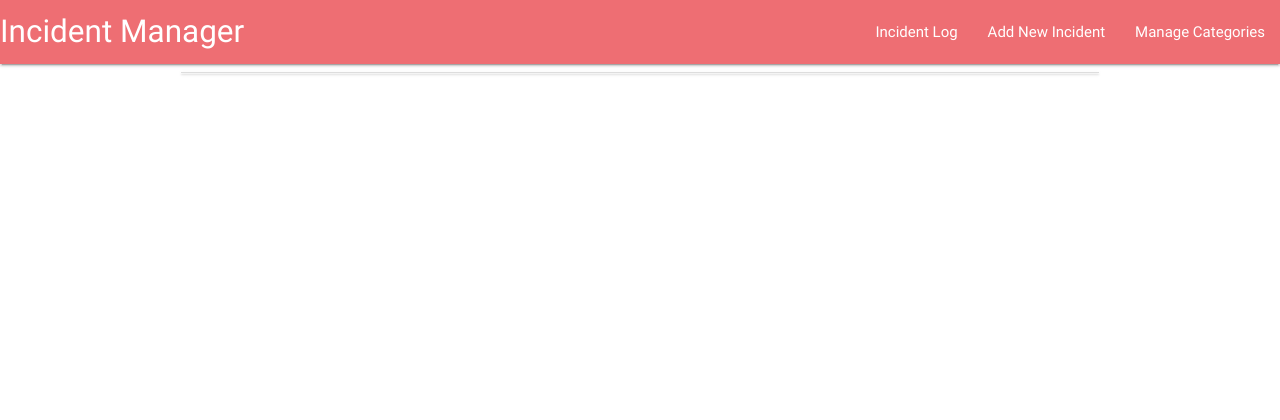
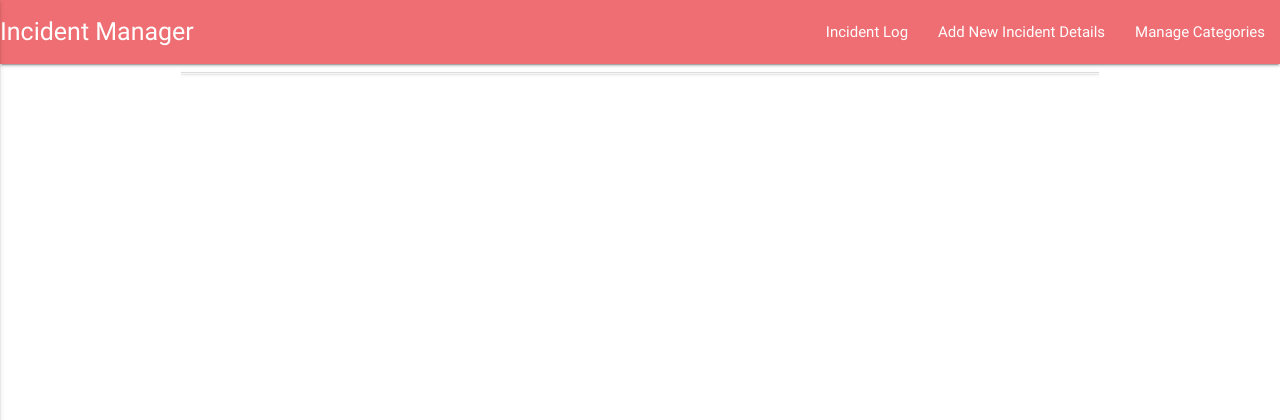
Before and after one commit to brosnans/msp-3, a Flask app: page / in a window 1280 px wide. Shown: the top 420 px of the page. Run offline with Flask 2, Linux system fonts and the light colour scheme; data that the repository does not hold is empty; some libraries are stand-ins or nearby versions.

Commit message:
Updated layout of Incident Log and how details of incidents are displayed

```diff
--- a/templates/addincident.html
+++ b/templates/addincident.html
@@ -1,5 +1,5 @@
 {% extends 'base.html' %} {% block content %}
-<h3> Add New Incident </h3>
+<h3> Add New Incident Details</h3>
 <div class="row">
             <div class="row">
                 <div class="input-field col s12">
@@ -30,12 +30,12 @@
             </div>
         </div>
         </div>
-        <!-- Investigation Due Date Picker -->
+        <!-- Incident Occured Date Picker -->
         <div class="row">
             <div class="input-field col s12">
                 <i class="material-icons prefix">today</i>
                 <input id="investigation_due" name="investigation_due" type="text" class="datepicker">
-                <label for="icon_prefix">Due Date</label>
+                <label for="icon_prefix">Incident Occured Date</label>
             </div>
         </div>
 <!-- First Aid Required Switch -->
--- a/templates/base.html
+++ b/templates/base.html
@@ -15,15 +15,15 @@
  <header>
         <nav>
             <div class="nav-wrapper">
-                <a href="{{url_for('get_incidents')}}" class="brand-logo">Incident Manager</a>
+                <a href="{{url_for('get_incidents')}}" class="brand-logo" style="font-size: 25px;">Incident Manager</a>
                 <a href="#" data-activates="mobile-demo" class="button-collapse"><i class="material-icons">menu</i></a>
                 <ul id="nav-mobile" class="right hide-on-med-and-down">
                     <li><a href="{{url_for('get_incidents')}}">Incident Log</a></li>
-                    <li><a href="{{url_for('add_incident')}}">Add New Incident</a></li>
+                    <li><a href="{{url_for('add_incident')}}" >Add New Incident Details</a></li>
                     <li><a href="{{url_for('get_categories')}}">Manage Categories</a></li>
                 </ul>
                 <ul class="side-nav" id="mobile-demo">
-                    <li><a href="{{url_for('get_incidents')}}">Home</a></li>
+                    <li><a href="{{url_for('get_incidents')}}">Incident Log</a></li>
                     <li><a href="{{url_for('add_incident')}}">New Incident</a></li>
                     <li><a href="{{url_for('get_categories')}}">Manage Categories</a></li>
                 </ul>
@@ -40,6 +40,7 @@
         $(document).ready(function() {
             $('.collapsible').collapsible();
             $('select').material_select();
+            $(".button-collapse").sideNav();
         });
 
          $('.datepicker').pickadate({
--- a/templates/categories.html
+++ b/templates/categories.html
@@ -2,7 +2,7 @@
 
 <div class="row">
 
-    <h3>Edit & Delete Categories</h3>
+    <h3>Add, Edit & Delete Categories</h3>
     <ul class="collapsible" data-collapsible="accordion">
         {% for category in categories %}
         <li>
--- a/templates/incidents.html
+++ b/templates/incidents.html
@@ -6,17 +6,16 @@
             <div class="collapsible-header">
                 <div class="col s3">
                     <i class="material-icons">expand_more</i>
-                    <a class="waves-effect waves-light btn btn_small">Done</a>
-                    <a class="waves-effect waves-light btn btn_small blue">Edit</a>
+                    <a class="waves-effect waves-light btn btn_small blue">View</a>
 
                 </div>
                 <div class="incident_header col s9">
-                    <strong>{{incident.incident_description}}</strong> - {{incident.investigation_due}}
+                    <strong>{{incident.category_name}}</strong> - {{incident.incident_occurred_date}}
                 </div>
             </div>
             <div class="collapsible-body">
                 <span>
-                {{incident.incident_description}}
+                 {{incident.affected_person}} - {{incident.incident_description}}
             </span>
             </div>
         </li>
```
